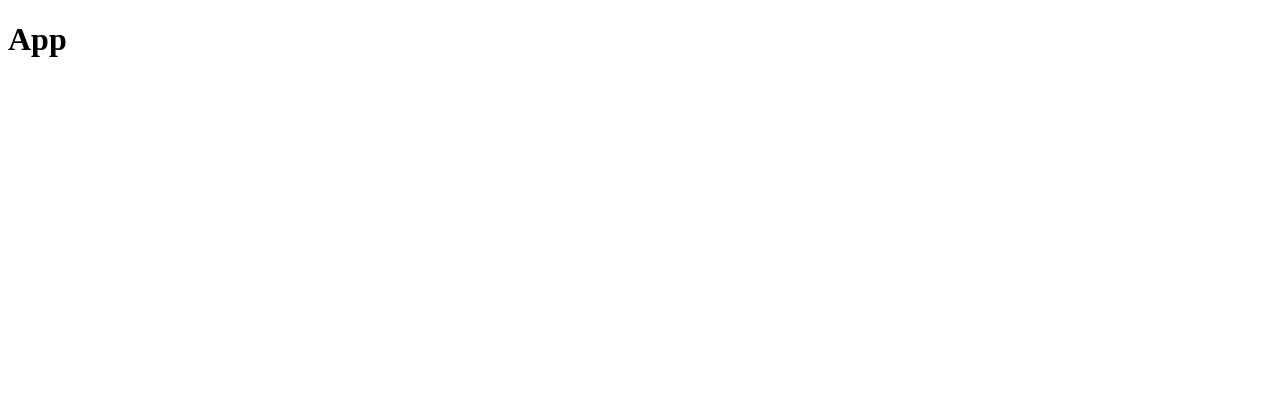
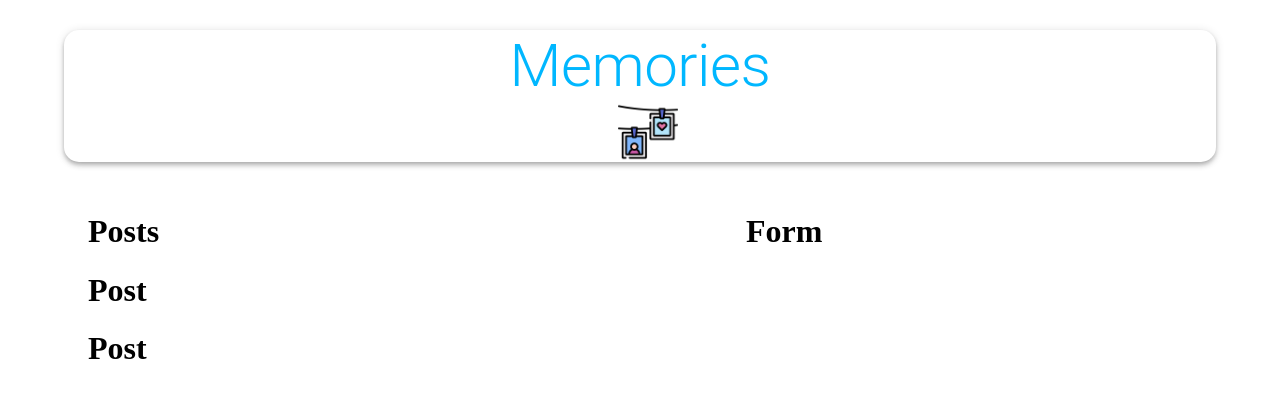
Before and after one commit to scottnguyen0412/Mern-Project, a React (Create React App) app in the folder Social-media/client/: page / in a window 1280 px wide. Shown: the top 398 px of the page. Built offline with nearby package versions, Linux system fonts and the light colour scheme.

Commit message:
Setup folder structure for client andadding some UI

```diff
--- a/Social-media/client/src/App.css
+++ /dev/null
@@ -1,38 +0,0 @@
-.App {
-  text-align: center;
-}
-
-.App-logo {
-  height: 40vmin;
-  pointer-events: none;
-}
-
-@media (prefers-reduced-motion: no-preference) {
-  .App-logo {
-    animation: App-logo-spin infinite 20s linear;
-  }
-}
-
-.App-header {
-  background-color: #282c34;
-  min-height: 100vh;
-  display: flex;
-  flex-direction: column;
-  align-items: center;
-  justify-content: center;
-  font-size: calc(10px + 2vmin);
-  color: white;
-}
-
-.App-link {
-  color: #61dafb;
-}
-
-@keyframes App-logo-spin {
-  from {
-    transform: rotate(0deg);
-  }
-  to {
-    transform: rotate(360deg);
-  }
-}
--- a/Social-media/client/src/App.js
+++ b/Social-media/client/src/App.js
@@ -1,10 +1,31 @@
-import './App.css';
+import {Container, AppBar, Typography, Grow, Grid} from '@mui/material';
+import Form from './components/Form/Form';
+import memories from './components/imgs/memories.png';
+import Posts from './components/Posts/Posts';
+import './styles.css'
+function App() {
 
-function App() {
   return (
-    <div>
-      <h1>App</h1>
-    </div>
+      <Container maxWidth="lg">
+        <AppBar className='appBar' position="static" color="inherit">
+          <Typography className='heading' variant="h2" justify='right'>
+            Memories
+          </Typography>
+          <img className='image' src={memories} alt="memories" height="60"/>
+        </AppBar>
+        <Grow in>
+          <Container>
+            <Grid container justify="space-between" alignItems="stretch" spacing={3}>
+              <Grid item xs={12} sm={7}>
+                <Posts/>
+              </Grid>
+              <Grid item xs={12} sm={4}>
+                <Form/>
+              </Grid>
+            </Grid>
+          </Container>
+        </Grow>
+      </Container>
   );
 }
 
--- /dev/null
+++ b/Social-media/client/src/components/Form/Form.js
@@ -0,0 +1,11 @@
+import React from 'react'
+import './style.css'
+const Form = () => {
+  return (
+    <>
+      <h1>Form</h1>
+    </>
+  )
+}
+
+export default Form
--- /dev/null
+++ b/Social-media/client/src/components/Form/style.css
@@ -0,0 +1,28 @@
+.root {
+  display: flex;
+  flex-direction: column;
+  align-items: center;
+
+}
+.root .MuiTextField-root {
+    margin: 8px;
+}
+
+.paper {
+  padding: 16px;
+}
+
+.form {
+  display: flex;
+  flex-wrap: wrap;
+  justify-content: center;
+}
+
+.fileInput {
+  width: 97%;
+  margin: 10px 0;
+}
+
+.buttonSubmit {
+  margin-bottom: 10px;
+}
--- /dev/null
+++ b/Social-media/client/src/components/Posts/Post/Post.js
@@ -0,0 +1,11 @@
+import React from 'react'
+import './style.css'
+const Post = () => {
+  return (
+    <>
+      <h1>Post</h1>
+    </>
+  )
+}
+
+export default Post
--- /dev/null
+++ b/Social-media/client/src/components/Posts/Post/style.css
@@ -0,0 +1,57 @@
+.media {
+    height: 0;
+    padding-top: 56.25%;
+    background-color: rgba(0, 0, 0, 0.5);
+    background-blend-mode: darken;
+}
+
+.border {
+    border: solid;
+}
+
+.fullHeightCard {
+    height: 100%;
+}
+
+.card {
+    display: flex;
+    flex-direction: column;
+    justify-content: space-between;
+    border-radius: 15px;
+    height: 100%;
+    position: relative;
+}
+
+.overlay {
+    position: absolute;
+    top: 20px;
+    left: 20px;
+    color: white;
+}
+
+.overlay2 {
+    position: absolute;
+    top: 20px;
+    left: 20px;
+    color: white;
+}
+
+.grid {
+    display: flex;
+}
+
+.details {
+    display: flex;
+    justify-content: space-between;
+    margin: 20px;
+}
+
+.title {
+    padding: 0 16px;
+}
+
+.cardActions {
+    display: flex;
+    justify-content: space-between;
+    padding: 0 16px 8px 16px;
+}
--- /dev/null
+++ b/Social-media/client/src/components/Posts/Posts.js
@@ -0,0 +1,16 @@
+import React from 'react'
+import Post from './Post/Post'
+import './styles.css';
+const Posts = () => {
+  return (
+    <>
+      <h1>
+        Posts
+        </h1>
+      <Post/>
+      <Post/>
+    </>
+  )
+}
+
+export default Posts
--- /dev/null
+++ b/Social-media/client/src/components/Posts/styles.css
@@ -0,0 +1,10 @@
+.mainContainer {
+    display: 'flex';
+    align-items: center;
+}
+.smMargin {
+    margin: 8px;
+}
+.actionDiv {
+    text-align: 'center';
+}
--- /dev/null
+++ b/Social-media/client/src/styles.css
@@ -0,0 +1,16 @@
+.appBar {
+    display: flex;
+    flex-direction: row;
+    border-radius: 15px;
+    margin: 30px 0;
+    justify-content: center;
+    align-items: center;
+}
+
+.heading {
+    color: rgba(0,183,255, 1);
+}
+
+.image {
+    margin-left: 15px;
+}
```
Also changed, not shown: Social-media/client/src/api/index.js (added, +7 -0 lines), Social-media/client/src/components/imgs/memories.png (added), 1 other file (tests, documents, lock files or other folders).
